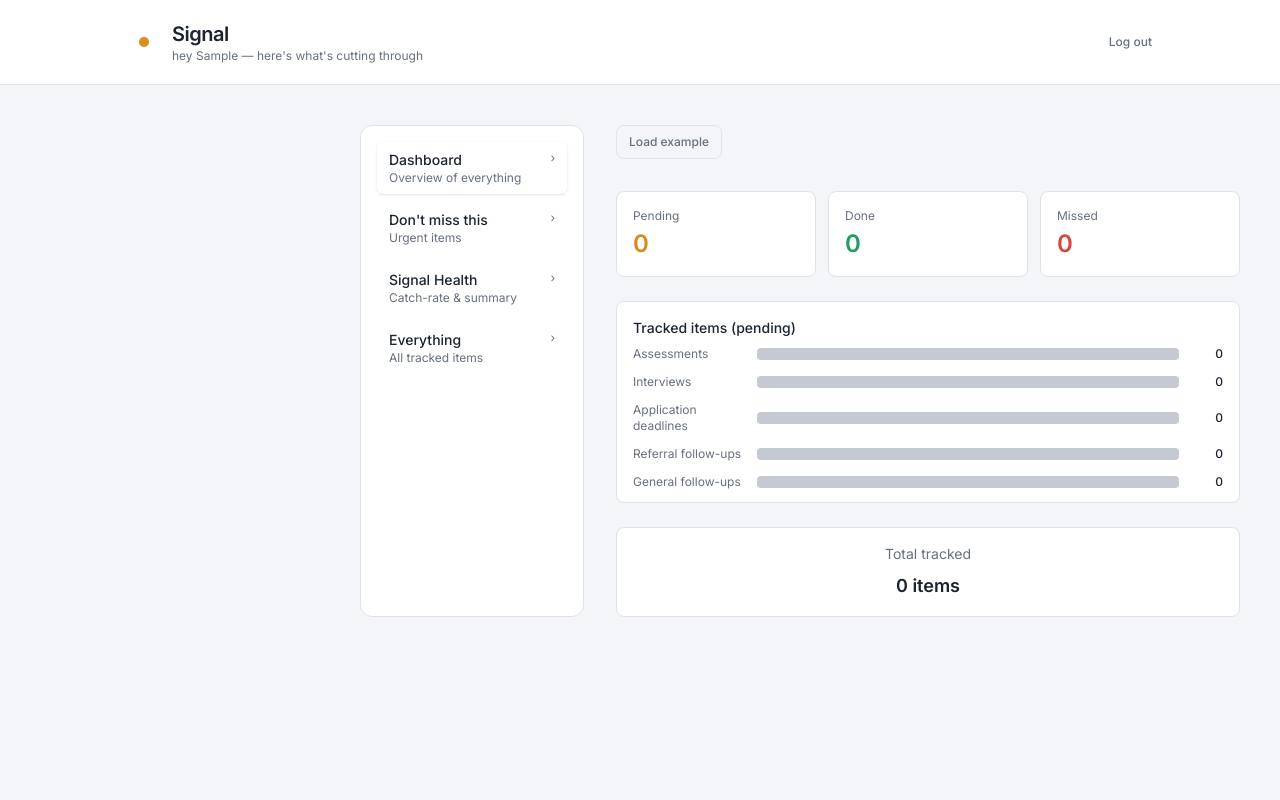
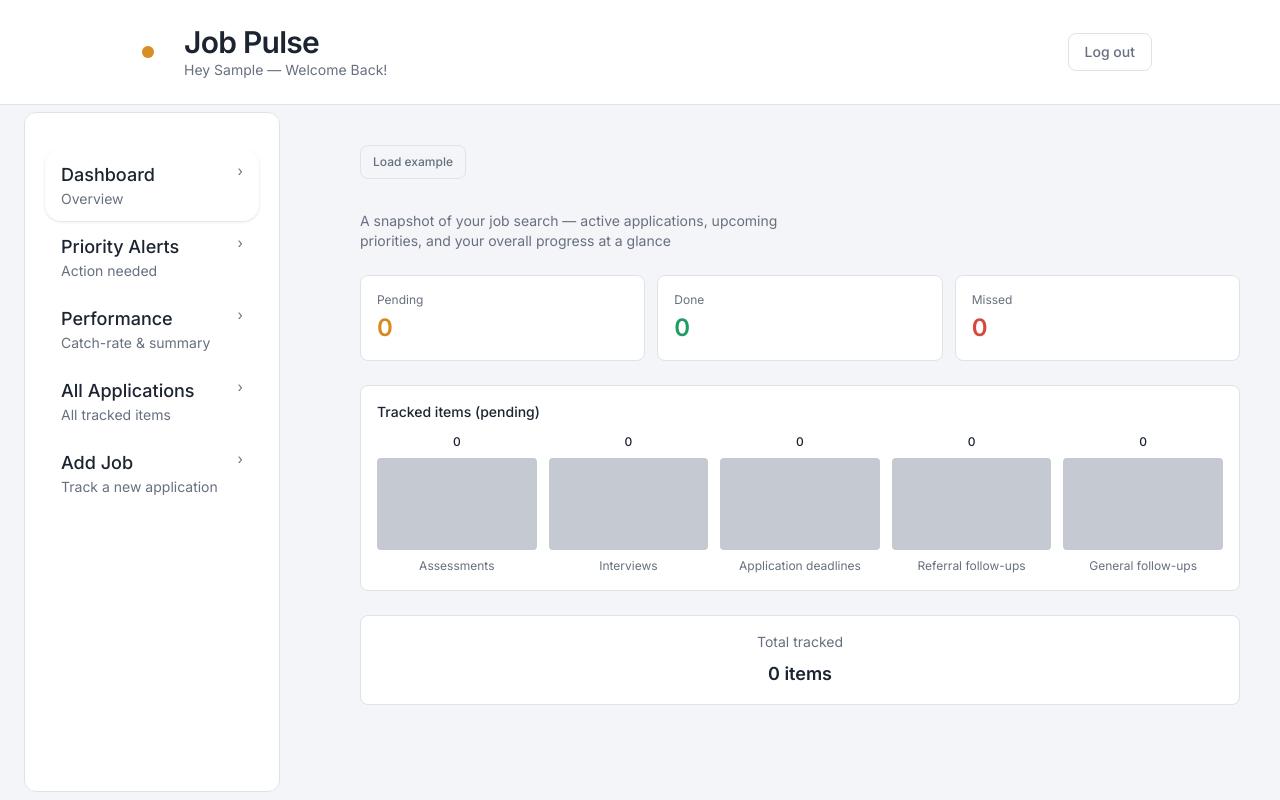
Before and after one commit to keerthana26092004/JobPulse, a React (Vite) app: page / in a window 1280 px wide. Both pictures are taken after typing "Sample", "name@example.com", "Sample123" into the empty fields and a click on the button "Create account". Built offline with nearby package versions, Linux system fonts and the light colour scheme.

Commit message:
fixed ui

```diff
--- a/src/components/BarChart.tsx
+++ b/src/components/BarChart.tsx
@@ -1,5 +1,3 @@
-import React from "react";
-
 export function BarChart({
   data,
   height = 140,
@@ -11,20 +9,18 @@ export function BarChart({
 
   return (
     <div className="rounded-lg border border-[var(--color-border)] bg-[var(--color-surface)] p-4">
-      <div className="mb-2 text-sm font-medium text-[var(--color-text)]">Tracked items (pending)</div>
-      <div style={{ height }} className="flex flex-col gap-3">
+      <div className="mb-3 text-sm font-medium text-[var(--color-text)]">Tracked items (pending)</div>
+      <div style={{ height }} className="flex justify-between gap-3">
         {data.map((d) => (
-          <div key={d.label} className="flex items-center gap-3">
-            <div className="w-28 text-xs text-[var(--color-text-dim)]">{d.label}</div>
-            <div className="flex-1">
-              <div className="h-3 rounded bg-[var(--color-noise-dim)]">
-                <div
-                  className="h-3 rounded bg-[var(--color-signal)]"
-                  style={{ width: `${(d.value / max) * 100}%` }}
-                />
-              </div>
+          <div key={d.label} className="flex flex-1 flex-col items-center gap-2">
+            <div className="text-xs font-medium text-[var(--color-text)]">{d.value}</div>
+            <div className="flex w-full flex-1 items-end justify-center rounded bg-[var(--color-noise-dim)]">
+              <div
+                className="w-full rounded bg-[var(--color-signal)] transition-all"
+                style={{ height: `${(d.value / max) * 100}%` }}
+              />
             </div>
-            <div className="w-8 text-right text-xs font-medium text-[var(--color-text)]">{d.value}</div>
+            <div className="text-xs text-[var(--color-text-dim)]">{d.label}</div>
           </div>
         ))}
       </div>
--- a/src/components/Dashboard.tsx
+++ b/src/components/Dashboard.tsx
@@ -50,9 +50,14 @@ export function Dashboard({
 
   return (
     <section>
+
       <h2 className="mb-3 font-[var(--font-display)] text-sm font-semibold uppercase tracking-wide text-[var(--color-text-dim)]">
         Don't miss this
       </h2>
+      <div className="flex items-center justify-between gap-4">
+            <p className="max-w-md text-sm text-[var(--color-text-dim)] md-2">
+Time-sensitive items that need your attention in the next few days            </p>
+            </div>
       <div className="mb-4">
         <BarChart data={counts} />
       </div>
--- a/src/components/EntryList.tsx
+++ b/src/components/EntryList.tsx
@@ -37,10 +37,16 @@ export function EntryList({
 
   return (
     <section>
-      <div className="mb-3 flex flex-wrap items-center justify-between gap-3">
-        <h2 className="font-[var(--font-display)] text-sm font-semibold uppercase tracking-wide text-[var(--color-text-dim)]">
-          Everything you're tracking
-        </h2>
+<div className="mb-4 flex flex-wrap items-start justify-between gap-3">          <div>
+    <h2 className="font-[var(--font-display)] text-sm font-semibold uppercase tracking-wide text-[var(--color-text-dim)]">
+      Everything you're tracking
+    </h2>
+    <p className="mt-1 max-w-md text-sm text-[var(--color-text-dim)]">
+      A complete, filterable record of every application and update you're tracking
+    </p>
+  </div>
+
+
         <div className="flex gap-2">
           <select
             value={sourceFilter}
--- a/src/components/Header.tsx
+++ b/src/components/Header.tsx
@@ -8,37 +8,37 @@ export function Header({
   onLogout: () => void;
 }) {
   return (
-    <header className="border-b border-[var(--color-border)] bg-[var(--color-surface)] px-6 py-5 sm:px-10">
+    <header className="border-b border-[var(--color-border)] bg-[var(--color-surface)] px-6 py-6 sm:px-10">
       <div className="mx-auto flex max-w-5xl items-center justify-between">
-        <div className="flex items-center gap-3">
-          <div className="relative flex h-8 w-8 items-center justify-center">
-            <span className="pulse-dot absolute h-2.5 w-2.5 rounded-full bg-[var(--color-signal)]" />
-            <span className="h-2.5 w-2.5 rounded-full bg-[var(--color-signal)] opacity-30" />
+        <div className="flex items-center gap-4">
+          <div className="relative flex h-10 w-10 items-center justify-center">
+            <span className="pulse-dot absolute h-3 w-3 rounded-full bg-[var(--color-signal)]" />
+            <span className="h-3 w-3 rounded-full bg-[var(--color-signal)] opacity-30" />
           </div>
           <div>
-            <h1 className="font-[var(--font-display)] text-xl font-semibold tracking-tight text-[var(--color-text)]">
-              Signal
+            <h1 className="font-[var(--font-display)] text-3xl font-bold tracking-tight text-[var(--color-text)]">
+              Job Pulse
             </h1>
-            <p className="text-xs text-[var(--color-text-dim)]">
-              hey {username} — here's what's cutting through
+            <p className="text-sm text-[var(--color-text-dim)]">
+              Hey {username} — Welcome Back!
             </p>
           </div>
         </div>
         <div className="flex items-center gap-3">
           {urgentCount > 0 && (
             <div className="flex items-center gap-2 rounded-full border border-[var(--color-signal-dim)]/40 bg-[var(--color-signal-soft)] px-3 py-1.5">
-              <span className="h-1.5 w-1.5 rounded-full bg-[var(--color-signal)]" />
-              <span className="font-[var(--font-mono)] text-xs text-[var(--color-signal-dim)]">
+              <span className="h-2 w-2 rounded-full bg-[var(--color-signal)]" />
+              <span className="font-[var(--font-mono)] text-sm text-[var(--color-signal-dim)]">
                 {urgentCount} needs attention
               </span>
             </div>
           )}
           <button
-            onClick={onLogout}
-            className="text-xs font-medium text-[var(--color-text-dim)] hover:text-[var(--color-text)]"
-          >
-            Log out
-          </button>
+  onClick={onLogout}
+  className="rounded-lg border border-[var(--color-border)] px-4 py-2 text-sm font-medium text-[var(--color-text-dim)] transition hover:border-[var(--color-danger)]/40 hover:bg-[var(--color-danger-soft)] hover:text-[var(--color-danger)]"
+>
+  Log out
+</button>
         </div>
       </div>
     </header>
--- a/src/components/OverviewSummary.tsx
+++ b/src/components/OverviewSummary.tsx
@@ -15,6 +15,11 @@ export function OverviewSummary({ entries }: { entries: Entry[] }) {
 
   return (
     <div className="flex flex-col gap-6">
+      <div className="flex items-center justify-between gap-4">
+            <p className="max-w-md text-sm text-[var(--color-text-dim)]">
+              A snapshot of your job search — active applications, upcoming priorities, and your overall progress at a glance
+            </p>
+            </div>
       <div className="grid grid-cols-3 gap-3">
         <div className="rounded-lg border border-[var(--color-border)] bg-[var(--color-surface)] p-4">
           <div className="text-xs text-[var(--color-text-dim)]">Pending</div>
--- a/src/components/Sidebar.tsx
+++ b/src/components/Sidebar.tsx
@@ -1,33 +1,37 @@
-import React from "react";
-
-export type ViewKey = "overview" | "dashboard" | "health" | "all";
+export type ViewKey = "overview" | "dashboard" | "health" | "all" | "add";
 
 export function Sidebar({ selected, onSelect }: { selected: ViewKey; onSelect: (v: ViewKey) => void }) {
   const items: { key: ViewKey; label: string; hint?: string }[] = [
-    { key: "overview", label: "Dashboard", hint: "Overview of everything" },
-    { key: "dashboard", label: "Don't miss this", hint: "Urgent items" },
-    { key: "health", label: "Signal Health", hint: "Catch-rate & summary" },
-    { key: "all", label: "Everything", hint: "All tracked items" },
+    { key: "overview", label: "Dashboard", hint: "Overview" },
+    { key: "dashboard", label: "Priority Alerts", hint: "Action needed" },
+    { key: "health", label: "Performance", hint: "Catch-rate & summary" },
+    { key: "all", label: "All Applications", hint: "All tracked items" },
+    { key: "add", label: "Add Job", hint: "Track a new application" },
   ];
 
   return (
-    <aside className="hidden w-56 shrink-0 rounded-xl border border-[var(--color-border)] bg-[var(--color-surface)] p-4 md:block">
-      <nav className="flex flex-col gap-2">
+<aside className="hidden md:fixed md:left-6 md:top-28 md:h-[calc(100vh-7.5rem)] md:w-64 md:rounded-xl md:border md:border-[var(--color-border)] md:bg-[var(--color-surface)] md:p-4 md:block">      <nav className="flex h-full flex-col justify-start gap-3">
+        <div className="mb-2 px-2">
+          {/* <div className="font-[var(--font-display)] text-lg font-semibold text-[var(--color-text)]">Signal</div> */}
+          {/* <div className="text-xs text-[var(--color-text-dim)]">Your curated alerts</div> */}
+        </div>
+        <div className="flex-1 overflow-auto px-1">
           {items.map((it) => (
             <button
               key={it.key}
               onClick={() => onSelect(it.key)}
-            className={`flex w-full items-start justify-between gap-2 rounded-md px-3 py-2 text-left text-sm transition hover:bg-[var(--color-surface-raised)]/40 ${
+              className={`flex w-full items-start justify-between gap-2 rounded-2xl px-4 py-3 text-left text-lg transition hover:bg-[var(--color-surface-raised)]/40 ${
                 selected === it.key ? "bg-[var(--color-surface-raised)] shadow-sm" : ""
               }`}
             >
               <div>
                 <div className="font-medium text-[var(--color-text)]">{it.label}</div>
-              {it.hint && <div className="text-xs text-[var(--color-text-dim)]">{it.hint}</div>}
+                {it.hint && <div className="text-sm text-[var(--color-text-dim)]">{it.hint}</div>}
               </div>
-            <div className="text-xs text-[var(--color-text-dim)]">›</div>
+              <div className="text-sm text-[var(--color-text-dim)]">›</div>
             </button>
           ))}
+        </div>
       </nav>
     </aside>
   );
--- a/src/components/SignalHealth.tsx
+++ b/src/components/SignalHealth.tsx
@@ -12,8 +12,14 @@ export function SignalHealth({ entries }: { entries: Entry[] }) {
   const progress = rate === null ? 0 : (rate / 100) * circumference;
 
   return (
-    <section className="flex items-center gap-5 rounded-xl border border-[var(--color-border)] bg-[var(--color-surface)] p-5">
+
+    <section className="flex flex-col gap-4">
+            <p className="max-w-md text-sm text-[var(--color-text-dim)]">
+A summary of how consistently you've responded to critical updates on time           </p>
+    <div className="flex items-center gap-5 rounded-xl border border-[var(--color-border)] bg-[var(--color-surface)] p-5">
+
       <div className="relative shrink-0">
+
         <svg width="88" height="88" viewBox="0 0 88 88" className="-rotate-90">
           <circle
             cx="44"
@@ -54,6 +60,7 @@ export function SignalHealth({ entries }: { entries: Entry[] }) {
               (missed > 0 ? ` — ${missed} slipped through.` : ".")}
         </p>
       </div>
+      </div>
     </section>
   );
 }
```
Also changed, not shown: public/online-registration-or-sign-up-login-for-account-on-smartphone-app-user-interface-with-secure-password-mobile-application-for-ui-web-banner-access-cartoon-people-illustration-vector.jpg (added). Lines whose indentation alone changed are shown as unchanged.
